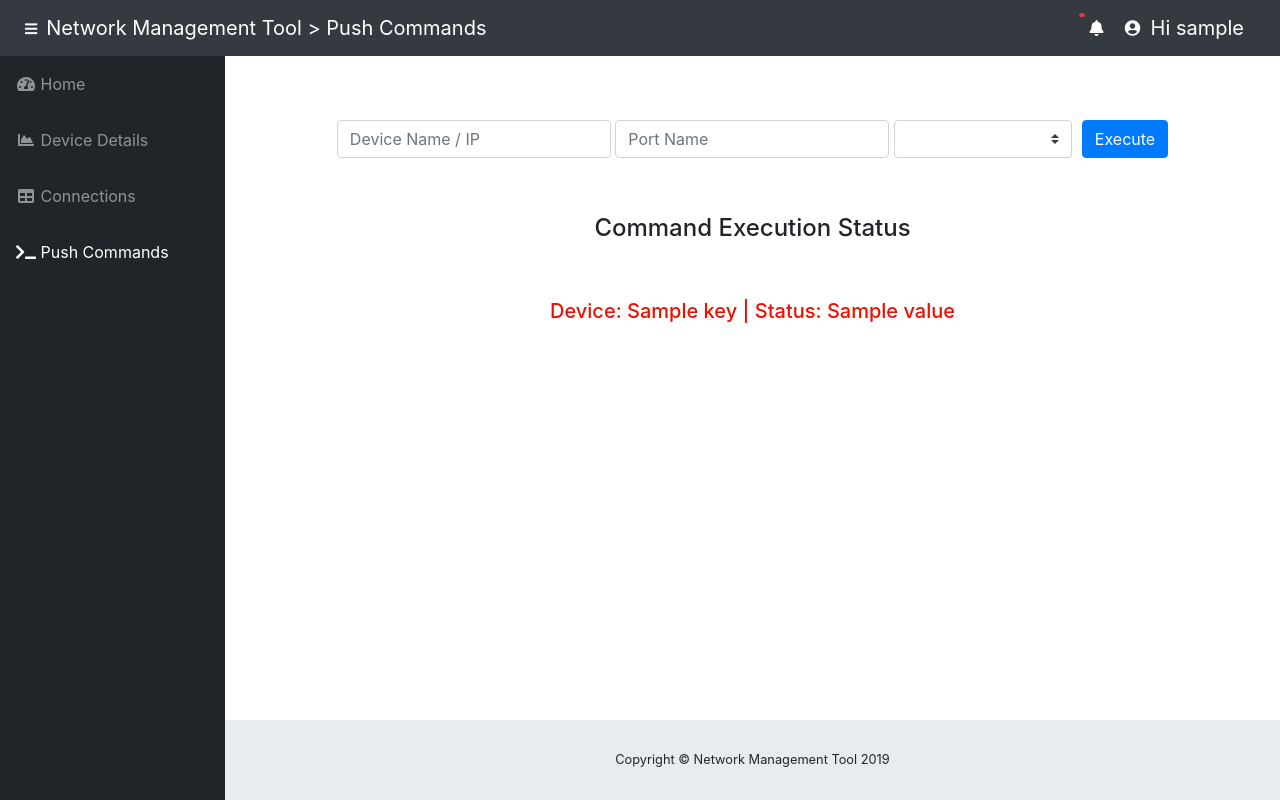
After one commit to rfdmeshkath/dcim_tool, a Flask app: template templates/push_commands.html in a window 1280 px wide. The commit adds this page. Run offline with Flask 2, Linux system fonts and the light colour scheme; the template is opened without the code that fills it: most values are stand-ins (such as "Sample title", 1, 10 or a date in 2020); parts of the project's set-up code (start-up, migrations or seed data) failed here and were passed over; some libraries are stand-ins or nearby versions.

Commit message:
03-04-2019

```diff
--- a/templates/base_template.html
+++ b/templates/base_template.html
@@ -89,6 +89,12 @@
                 <span>Connections</span></a>
         </li>
 
+        <li class={% block glowing_push_command_in_side_bar %}"nav-item"{% endblock %}>
+            <a class="nav-link" href="/push-commands">
+                <i class="fas fa-fw fa-terminal"></i>
+                <span>Push Commands</span></a>
+        </li>
+
     </ul>
 
     <div id="content-wrapper">
--- a/templates/connections.html
+++ b/templates/connections.html
@@ -13,8 +13,6 @@
 
 <!----------body starts---------->
 {% block content %}
-
-
 
 
 <div class="form-inline justify-content-center">
@@ -123,5 +121,4 @@
 </script>
 
 
-
 {% endblock %}
--- a/templates/device_details.html
+++ b/templates/device_details.html
@@ -20,7 +20,8 @@
                 <input type="text" name="device_name" class="form-control mb-2" id="inlineFormInput" placeholder="">
             </div>
             <div class="col-auto">
-                <input onclick="change_button_text()" type="submit" class="btn btn-primary mb-2" value="Search" id="search_connection_btn" />
+                <input onclick="change_button_text()" type="submit" class="btn btn-primary mb-2" value="Search"
+                       id="search_connection_btn" />
             </div>
         </div>
     </form>
--- /dev/null
+++ b/templates/push_commands.html
@@ -0,0 +1,77 @@
+{% extends "base_template.html" %}
+
+{% block title %} Home {% endblock %}
+
+{% block head %}
+  {{ super() }}
+{% endblock %}
+
+
+{% block current_page %} Push Commands {% endblock %}
+
+{% block glowing_push_command_in_side_bar %}"nav-item active"{% endblock %}
+
+<!----------body starts---------->
+{% block content %}
+<div class="container">
+    <br><br>
+    <form action="/push-commands"  method="POST" class="form-inline justify-content-center">
+        <div class="form-row align-items-center">
+            <div class="col-auto">
+                <input type="text" name="device_name" id="device_name" class="form-control mb-2"
+                       placeholder="Device Name / IP" required>
+                <input type="text" name="port_name" id="port_name" class="form-control mb-2" placeholder="Port Name">
+
+                <select class="custom-select mb-2" name="command_option" required>
+                    <option selected></option>
+                    {% for x in command_list %}
+                        <option value="{{ x }}" >{{ x }}</option>
+                    {% endfor %}
+                </select>
+            </div>
+
+            <div class="col-auto">
+                <input onclick="change_button_text()" type="submit" class="btn btn-primary mb-2" value="Execute"
+                       id="execute_btn" />
+            </div>
+        </div>
+    </form>
+
+    <div style="text-align:center">
+
+        {% if status %}
+            <br><br>
+            <h4>Command Execution Status</h4>
+            <br><br>
+            {% for key, value in status.items() %}
+                {% if value == 'success' %}
+                    <h5 style="color: #36b600;">Device: {{ key }} | Status: {{ value }}</h5>
+                    <br>
+                {% else %}
+                    <h5 style="color: #ef0f00;">Device: {{ key }} | Status: {{ value }}</h5>
+                    <br>
+                {% endif %}
+            {% endfor %}
+        {% endif %}
+    </div>
+</div>
+{% endblock %}
+
+
+{% block extra_javaScript %}
+<!-- Script to show Processing animation once form submit button is pressed -->
+    <script>
+        function change_button_text()
+        {
+
+            if (document.getElementById('device_name').value !== ""
+                || document.getElementById('port_name').value !== "")
+            {
+                document.getElementById("execute_btn").value="Executing....";
+            }
+
+
+
+        }
+    </script>
+{% endblock %}
```
Also changed, not shown: templates/upload_connections.html (+22 -1 lines).
